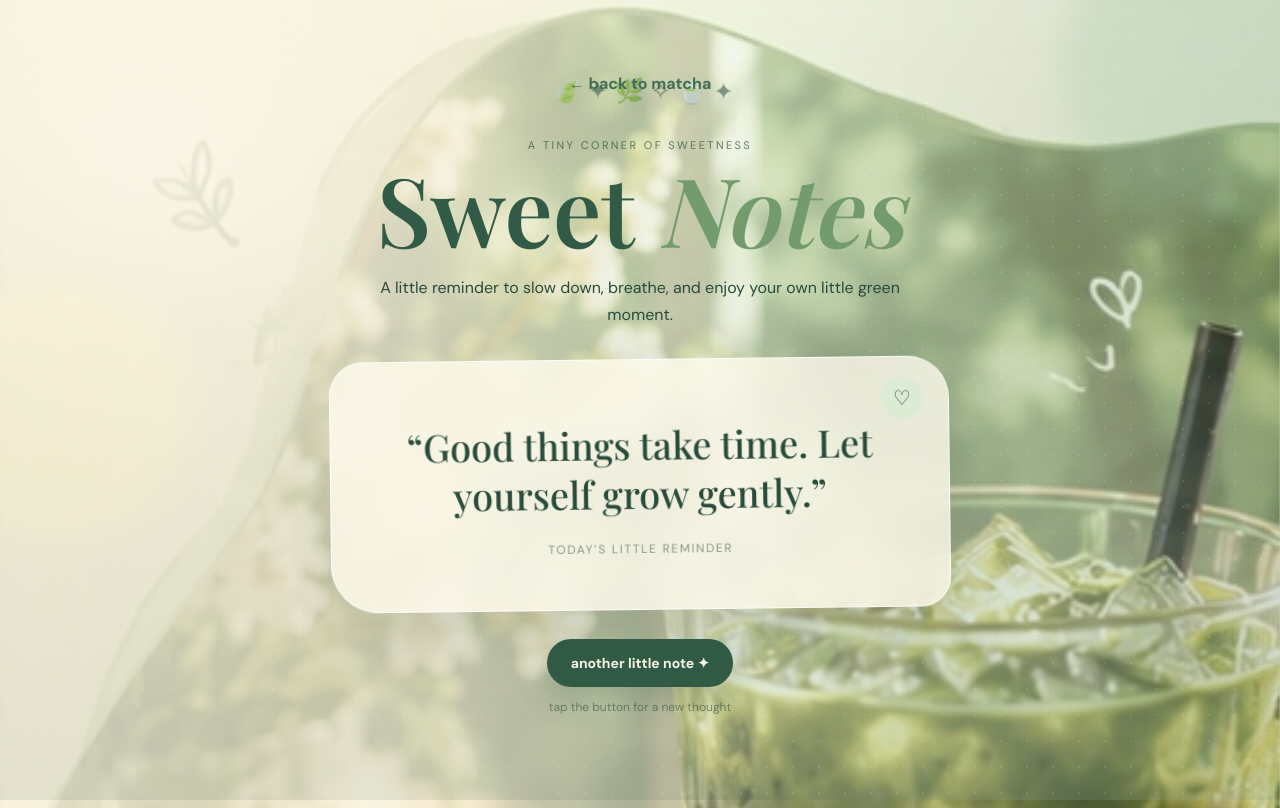
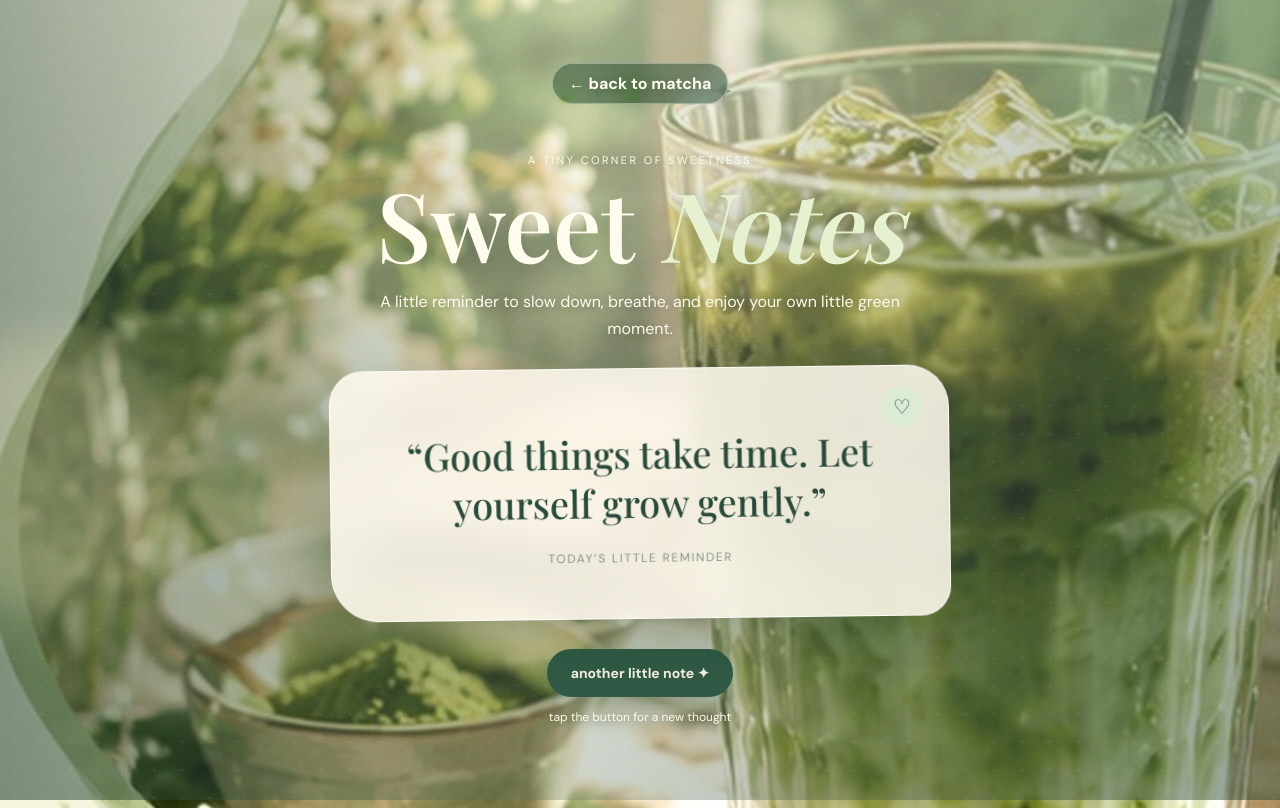
Before and after one commit to shafiyyahaz/matcha-latte, a plain HTML site: page notes.html in a window 1280 px wide. Shown: the top 808 px of the page. Drawn offline with nearby package versions, Linux system fonts and the light colour scheme.

Commit message:
Add files via upload

```diff
--- a/notes.css
+++ b/notes.css
@@ -1,10 +1,15 @@
 @import url('https://fonts.googleapis.com/css2?family=DM+Sans:wght@400;500;700&family=Playfair+Display:wght@500;600&display=swap');
-*{box-sizing:border-box}body{margin:0;min-height:100vh;overflow:hidden;font-family:'DM Sans',sans-serif;color:#294b3b;background:linear-gradient(90deg,rgba(248,241,220,.90) 0%,rgba(248,241,220,.72) 35%,rgba(220,239,213,.38) 58%,rgba(62,100,67,.18) 100%),url('images/hero-matcha.jpg') center 58%/cover no-repeat fixed;position:relative}
-body:before{content:"";position:absolute;inset:0;background:radial-gradient(circle at 12% 18%,rgba(255,251,239,.55),transparent 25%),radial-gradient(circle at 86% 78%,rgba(218,239,214,.24),transparent 30%),linear-gradient(180deg,rgba(255,250,237,.08),rgba(41,75,59,.10));pointer-events:none}body:after{content:"";position:absolute;inset:0;background-image:radial-gradient(rgba(255,255,255,.38) 1px,transparent 1px);background-size:26px 26px;opacity:.28;pointer-events:none}
-.glow{position:absolute;border-radius:50%;filter:blur(18px);opacity:.28;pointer-events:none}.g1{width:260px;height:260px;background:#fff6c8;left:-70px;top:35%}.g2{width:300px;height:300px;background:#a7d0b1;right:-80px;top:-80px}
-.leaves{position:absolute;inset:0;display:flex;justify-content:space-around;align-items:flex-start;padding-top:9vh;font-size:24px;opacity:.55;animation:float 6s ease-in-out infinite;pointer-events:none;z-index:1;text-shadow:0 3px 18px rgba(41,75,59,.18)}
-main{position:relative;z-index:2;min-height:100vh;display:grid;place-items:center;padding:70px 20px}.hero{text-align:center;max-width:760px}.back{display:inline-block;color:#426e57;text-decoration:none;font-weight:700;margin-bottom:28px}.eyebrow{text-transform:uppercase;letter-spacing:.22em;font-size:11px;opacity:.7}.hero h1{font-family:'Playfair Display',serif;font-size:clamp(54px,9vw,96px);line-height:.95;margin:10px 0 20px;color:#315b46}.hero h1 span{font-style:italic;color:#739b6e}.intro{max-width:540px;margin:0 auto 30px;line-height:1.7;font-size:16px}
-.note-card{position:relative;overflow:hidden;margin:auto;padding:48px 42px 40px;max-width:620px;min-height:220px;border:1px solid rgba(255,255,255,.75);background:rgba(255,251,239,.78);backdrop-filter:blur(18px);border-radius:34px 42px 30px 48px;box-shadow:0 25px 70px rgba(46,78,59,.17);transform:rotate(-.7deg)}
-.stamp{position:absolute;right:25px;top:20px;width:42px;height:42px;border-radius:50%;display:grid;place-items:center;background:#dcebd4;font-size:20px}.quote{font-family:'Playfair Display',serif;font-size:clamp(25px,4vw,38px);line-height:1.3;margin:12px 0 22px}.tiny{font-size:12px;letter-spacing:.14em;text-transform:uppercase;opacity:.55}
-button{margin-top:30px;border:0;border-radius:999px;padding:15px 24px;background:#315b46;color:#fff9e9;font:700 14px 'DM Sans',sans-serif;cursor:pointer;box-shadow:0 12px 30px rgba(49,91,70,.25);transition:.25s}button:hover{transform:translateY(-3px);box-shadow:0 17px 35px rgba(49,91,70,.3)}.hint{font-size:12px;opacity:.55;margin-top:12px}
-@keyframes float{50%{transform:translateY(13px) rotate(2deg)}}@media(max-width:600px){main{padding:45px 16px}.note-card{padding:40px 25px 32px}.intro{font-size:14px}.leaves{font-size:18px}}
+*{box-sizing:border-box}
+html,body{min-height:100%;margin:0}
+body{min-height:100vh;overflow:hidden;font-family:'DM Sans',sans-serif;color:#294b3b;background:url('images/sweet-notes-bg.jpg') center/cover no-repeat fixed;position:relative}
+/* Strong visual matcha-drink background, with a soft veil so the notes stay readable. */
+body:before{content:"";position:absolute;inset:0;background:linear-gradient(90deg,rgba(28,58,40,.42),rgba(255,249,228,.12) 45%,rgba(28,58,40,.30)),linear-gradient(180deg,rgba(255,251,238,.18),rgba(28,58,40,.25));pointer-events:none}
+body:after{content:"";position:absolute;inset:0;background:radial-gradient(circle at 50% 18%,rgba(255,255,255,.24),transparent 32%),radial-gradient(rgba(255,255,255,.38) 1px,transparent 1px);background-size:auto,28px 28px;opacity:.25;pointer-events:none}
+.glow{position:absolute;border-radius:50%;filter:blur(25px);opacity:.28;pointer-events:none;z-index:1}.g1{width:280px;height:280px;background:#fff4c5;left:-90px;top:42%}.g2{width:330px;height:330px;background:#a9d6a9;right:-100px;top:-100px}
+.leaves{position:absolute;inset:0;display:flex;justify-content:space-around;align-items:flex-start;padding-top:9vh;font-size:24px;opacity:.65;animation:float 6s ease-in-out infinite;pointer-events:none;z-index:1;text-shadow:0 3px 18px rgba(41,75,59,.3)}
+main{position:relative;z-index:2;min-height:100vh;display:grid;place-items:center;padding:55px 20px}.hero{text-align:center;max-width:760px}.back{display:inline-block;color:#fffced;text-decoration:none;font-weight:700;margin-bottom:22px;padding:9px 16px;border-radius:999px;background:rgba(35,72,47,.48);backdrop-filter:blur(10px);border:1px solid rgba(255,255,255,.35);text-shadow:0 1px 8px rgba(0,0,0,.15)}
+.eyebrow{text-transform:uppercase;letter-spacing:.22em;font-size:11px;color:#fff9e8;text-shadow:0 2px 12px rgba(0,0,0,.35)}.hero h1{font-family:'Playfair Display',serif;font-size:clamp(54px,9vw,96px);line-height:.95;margin:8px 0 18px;color:#fffbed;text-shadow:0 4px 25px rgba(22,55,35,.38)}.hero h1 span{font-style:italic;color:#e6f1cf}.intro{max-width:540px;margin:0 auto 26px;line-height:1.7;font-size:16px;color:#fffbed;text-shadow:0 2px 12px rgba(0,0,0,.4)}
+.note-card{position:relative;overflow:hidden;margin:auto;padding:48px 42px 40px;max-width:620px;min-height:220px;border:1px solid rgba(255,255,255,.82);background:rgba(255,251,239,.86);backdrop-filter:blur(16px);border-radius:34px 42px 30px 48px;box-shadow:0 25px 70px rgba(18,55,34,.30);transform:rotate(-.7deg)}.stamp{position:absolute;right:25px;top:20px;width:42px;height:42px;border-radius:50%;display:grid;place-items:center;background:#dcebd4;font-size:20px}.quote{font-family:'Playfair Display',serif;font-size:clamp(25px,4vw,38px);line-height:1.3;margin:12px 0 22px}.tiny{font-size:12px;letter-spacing:.14em;text-transform:uppercase;opacity:.55}
+button{margin-top:30px;border:0;border-radius:999px;padding:15px 24px;background:#315b46;color:#fff9e9;font:700 14px 'DM Sans',sans-serif;cursor:pointer;box-shadow:0 12px 30px rgba(49,91,70,.35);transition:.25s}button:hover{transform:translateY(-3px);box-shadow:0 17px 35px rgba(49,91,70,.42)}.hint{font-size:12px;color:#fffbed;text-shadow:0 2px 10px rgba(0,0,0,.35);margin-top:12px}
+@keyframes float{50%{transform:translateY(13px) rotate(2deg)}}
+@media(max-width:600px){body{background-position:58% center}main{padding:35px 16px}.note-card{padding:40px 25px 32px}.intro{font-size:14px}.leaves{font-size:18px}.hero h1{font-size:clamp(48px,15vw,72px)}}
```
Also changed, not shown: images/sweet-notes-bg.jpg (added).
